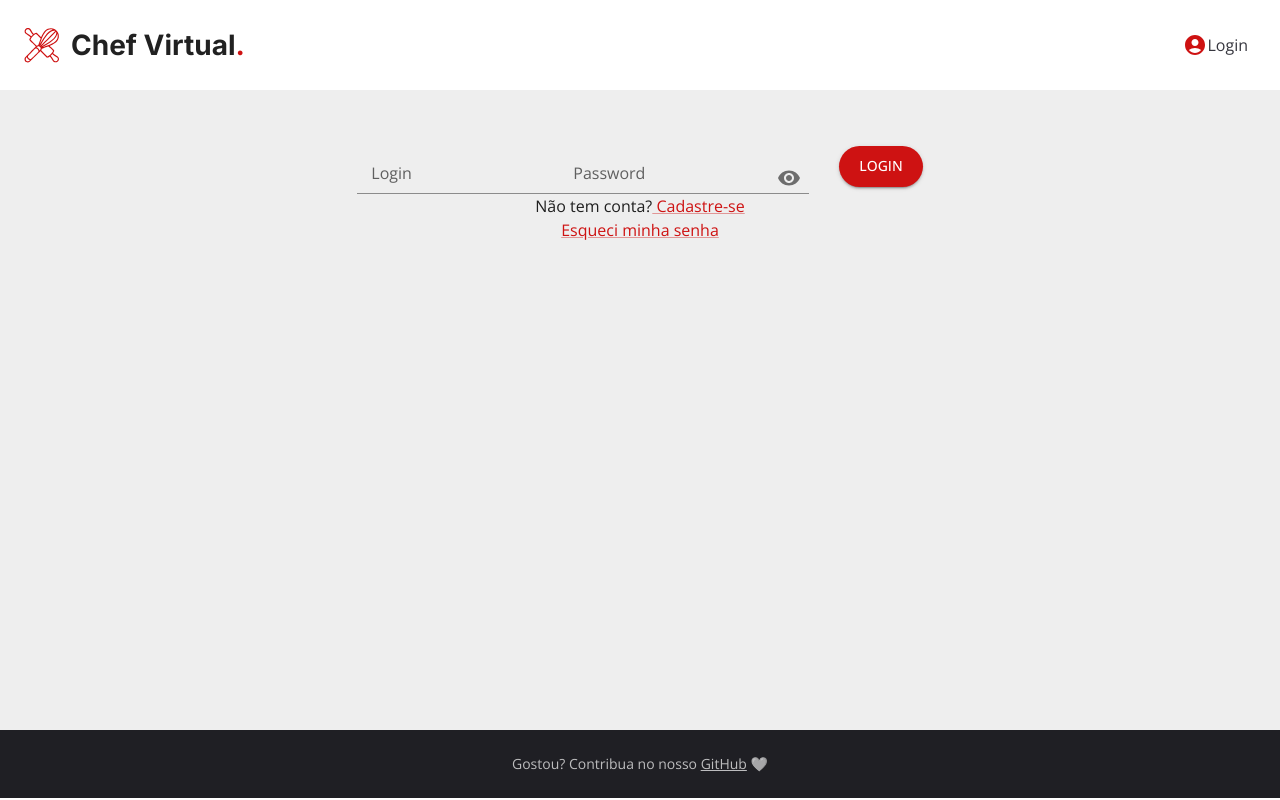
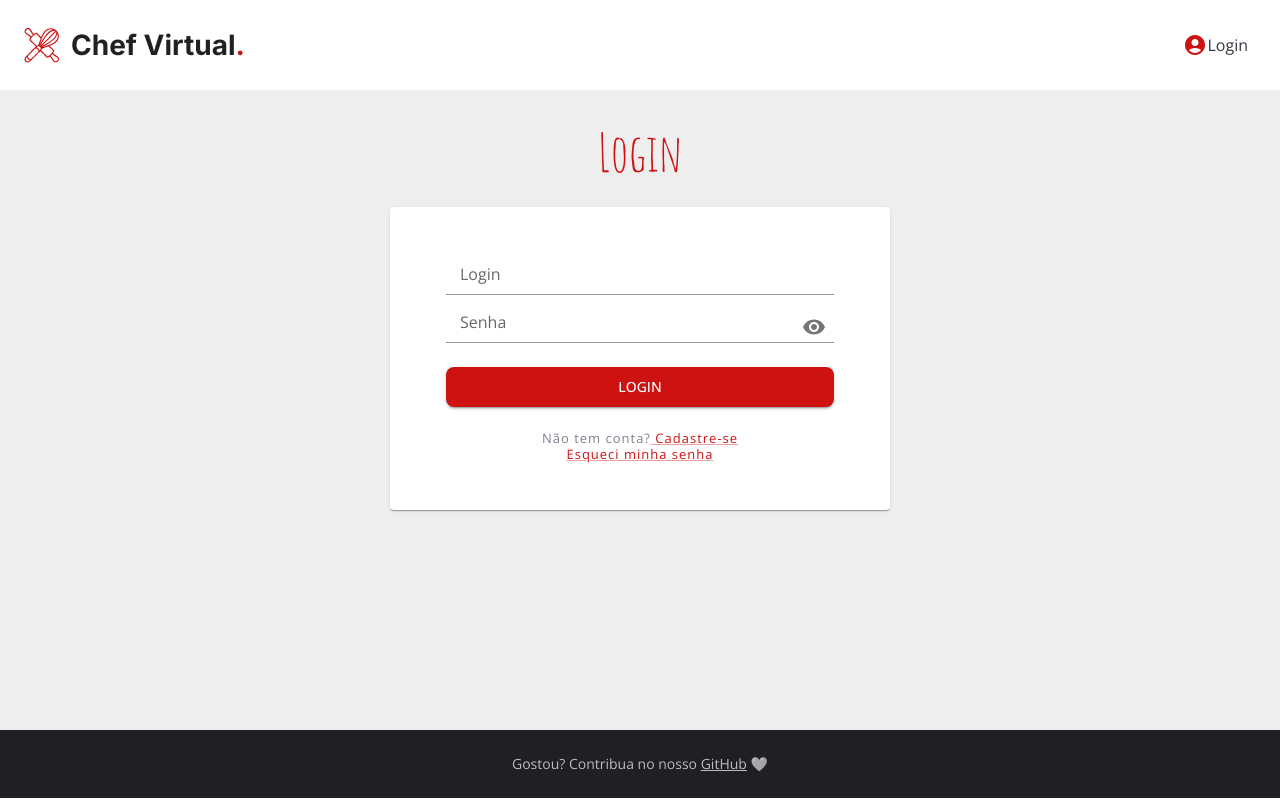
Before and after one commit to MATA63-20231/frontend, a React (Vite) app: page /login in a window 1280 px wide. Built offline with nearby package versions, Linux system fonts and the light colour scheme.

Commit message:
login page

```diff
--- a/src/config/theme.tsx
+++ b/src/config/theme.tsx
@@ -63,7 +63,7 @@ const defaultTheme = createTheme({
       margin: 0,
       padding: 0,
       color: "#7F7F90",
-      textTransform: "uppercase",
+      // textTransform: "uppercase",
     },
   },
 
--- a/src/pages/Login.tsx
+++ b/src/pages/Login.tsx
@@ -11,7 +11,9 @@ import {
   InputAdornment,
   IconButton,
   Grid,
+  Card,
   CardContent,
+  CardHeader,
 } from "@mui/material";
 
 import Visibility from "@mui/icons-material/Visibility";
@@ -34,25 +36,20 @@ export default function Login() {
   };
 
   return (
-    <Page>
-      <Grid
-        container
-        direction="column"
-        justifyContent="center"
-        alignItems="center"
-        sx={{ height: "100%" }}
-      >
+    <Page title="Login">
+      <Card sx={{ width: 500, m: "auto", px: 5, py: 3 }}>
+        <CardContent>
           <form id="login-form" onSubmit={sendForm}>
-          <FormControl>
+            <FormControl sx={{ width: "100%" }}>
               <InputLabel htmlFor="login">Login </InputLabel>
               <Input id="login" />
             </FormControl>
 
-          <FormControl>
-            <InputLabel htmlFor="password">Password</InputLabel>
+            <FormControl sx={{ width: "100%" }}>
+              <InputLabel htmlFor="senha">Senha</InputLabel>
               <Input
-              id="password"
-              type={showPassword ? "text" : "password"}
+                id="senha"
+                type={showPassword ? "text" : "senha"}
                 endAdornment={
                   <InputAdornment position="end">
                     <IconButton
@@ -66,15 +63,26 @@ export default function Login() {
                 }
               />
             </FormControl>
-          <Button variant="contained"> Login </Button>
+
+            <Button
+              variant="contained"
+              sx={{ width: "100%", my: 3, mx: 0, borderRadius: 2 }}
+            >
+              Login
+            </Button>
           </form>
-      </Grid>
 
-      <Typography>
+          <Grid>
+            <Typography variant="h2">
               Não tem conta?
               <Link> Cadastre-se</Link>
             </Typography>
+            <Typography variant="h2">
               <Link>Esqueci minha senha</Link>
+            </Typography>
+          </Grid>
+        </CardContent>
+      </Card>
     </Page>
   );
 }
```
Lines whose indentation alone changed are shown as unchanged.
